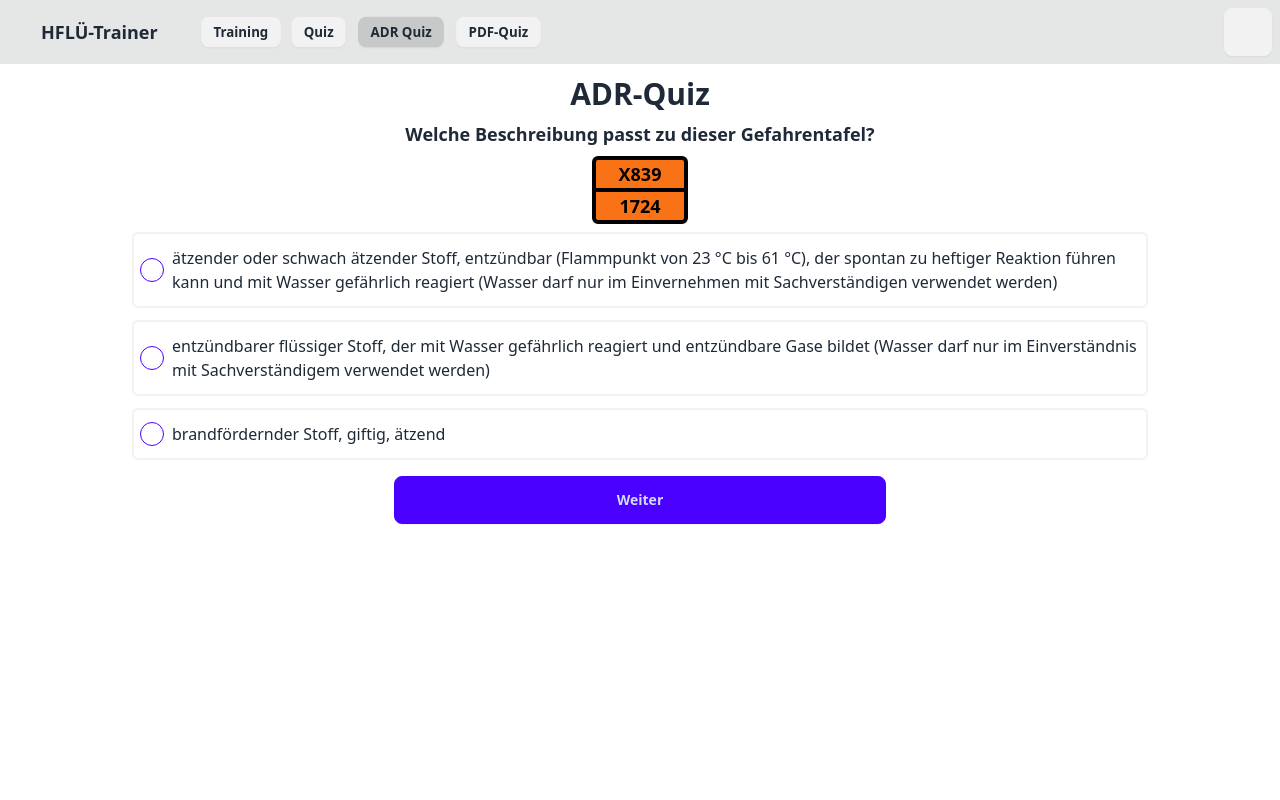
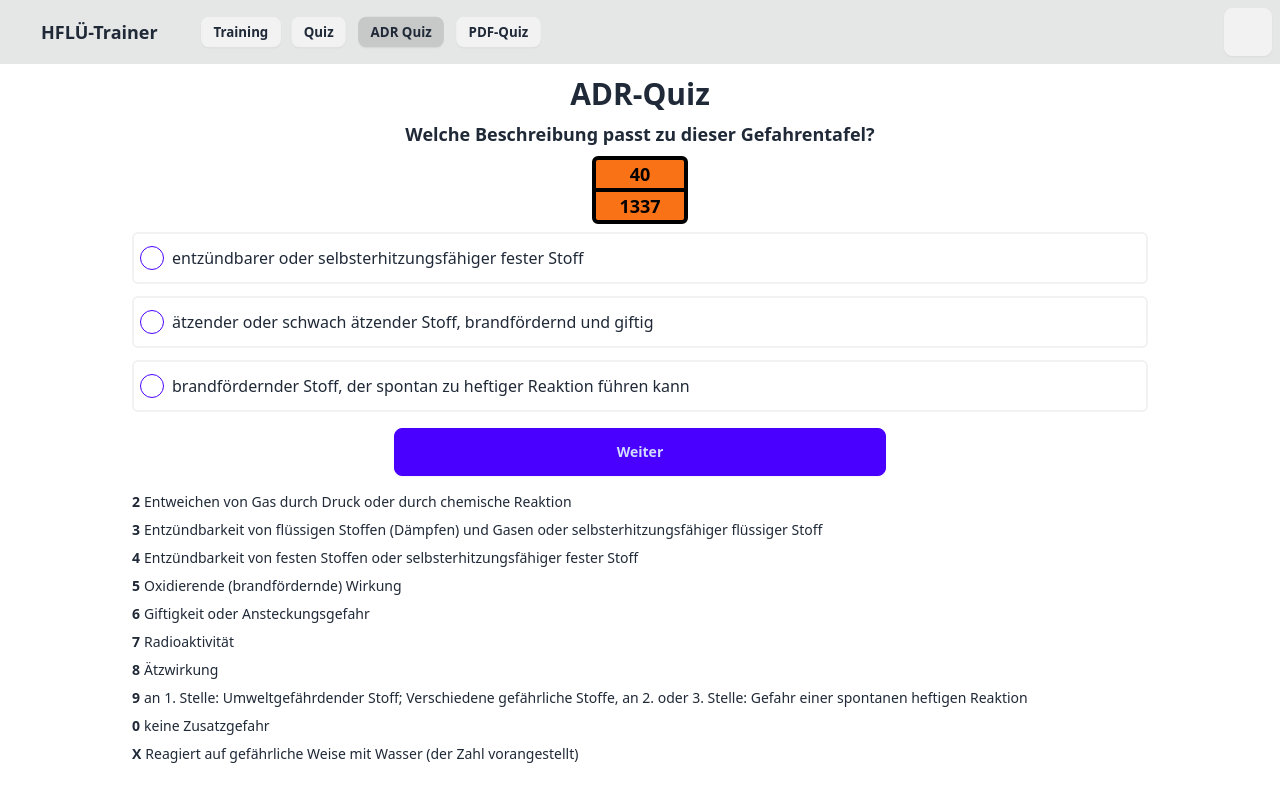
Before and after one commit to theTCA/fwhe-quiz, a SvelteKit app: page /adrquiz in a window 1280 px wide. Both pictures are taken after a click on the button "Wählen". Built offline with nearby package versions, Linux system fonts and the light colour scheme; some icons are missing.

Commit message:
Added: adr quiz help

```diff
--- /dev/null
+++ b/src/lib/components/AdrHelp.svelte
@@ -0,0 +1,14 @@
+<script>
+    import { helps } from "$lib/adr.json";
+</script>
+
+<div class="flex flex-col gap-2">
+    {#each helps as help}
+    <div class="flex flex-row text-sm gap-1">
+        <h4 class="font-bold">{help?.number}</h4>
+        <div>
+            {help?.description}
+        </div>
+    </div>
+    {/each}
+</div>
--- a/src/routes/adrquiz/+page.svelte
+++ b/src/routes/adrquiz/+page.svelte
@@ -1,5 +1,6 @@
 <script>
     import { adr } from "$lib/adr.json";
+    import AdrHelp from "$lib/components/AdrHelp.svelte";
     import AdrQuestion from "$lib/components/AdrQuestion.svelte";
     import AdrQuestionDisplay from "$lib/components/AdrQuestionDisplay.svelte";
     import { shuffle } from "$lib/helper";
@@ -71,4 +72,7 @@
         <button class="btn btn-primary btn-block lg:w-1/2" on:click={answerQuestion}> Wählen </button>
         {/if}
     </div>
+    {#if answered && answer !== question?.choices.find(c => c.answer)?.text}
+    <AdrHelp/>
+    {/if}
 </div>
```
